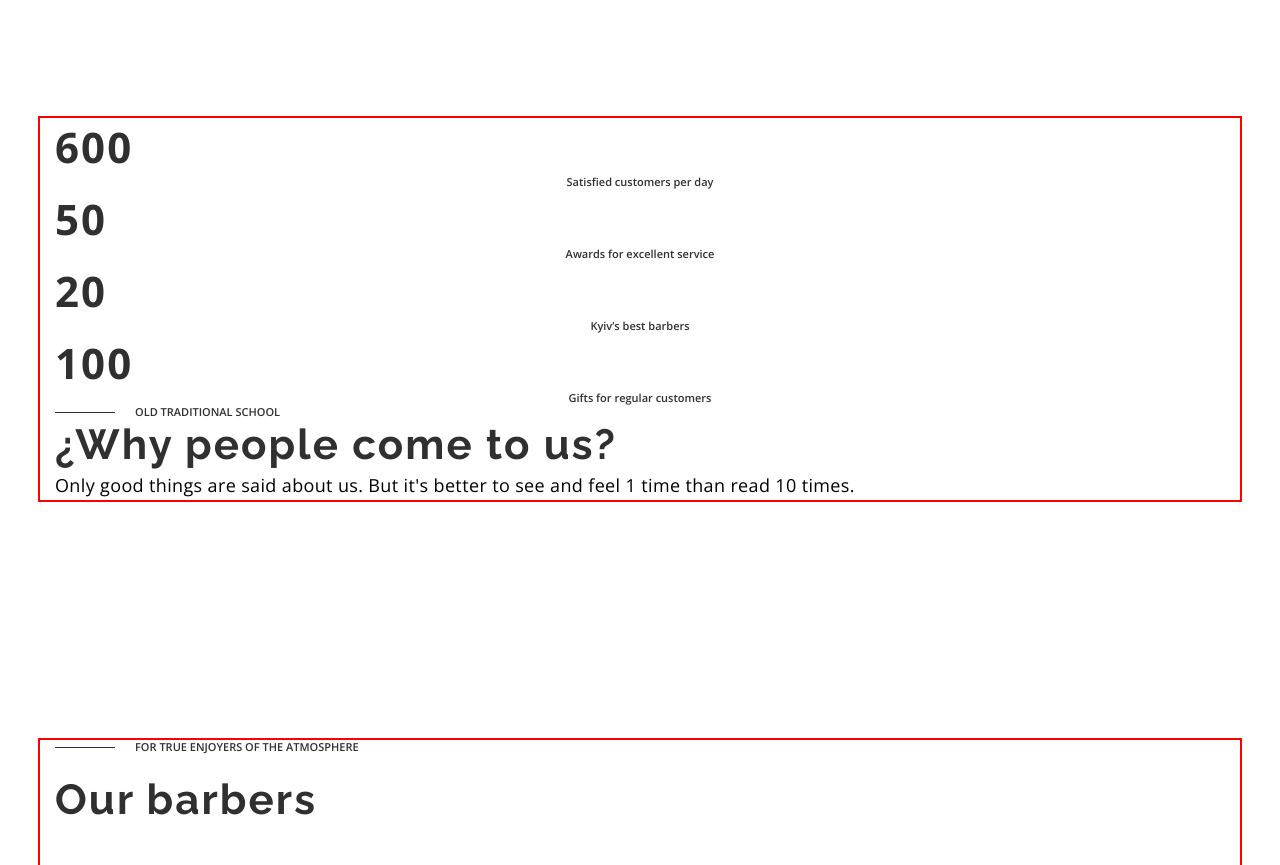
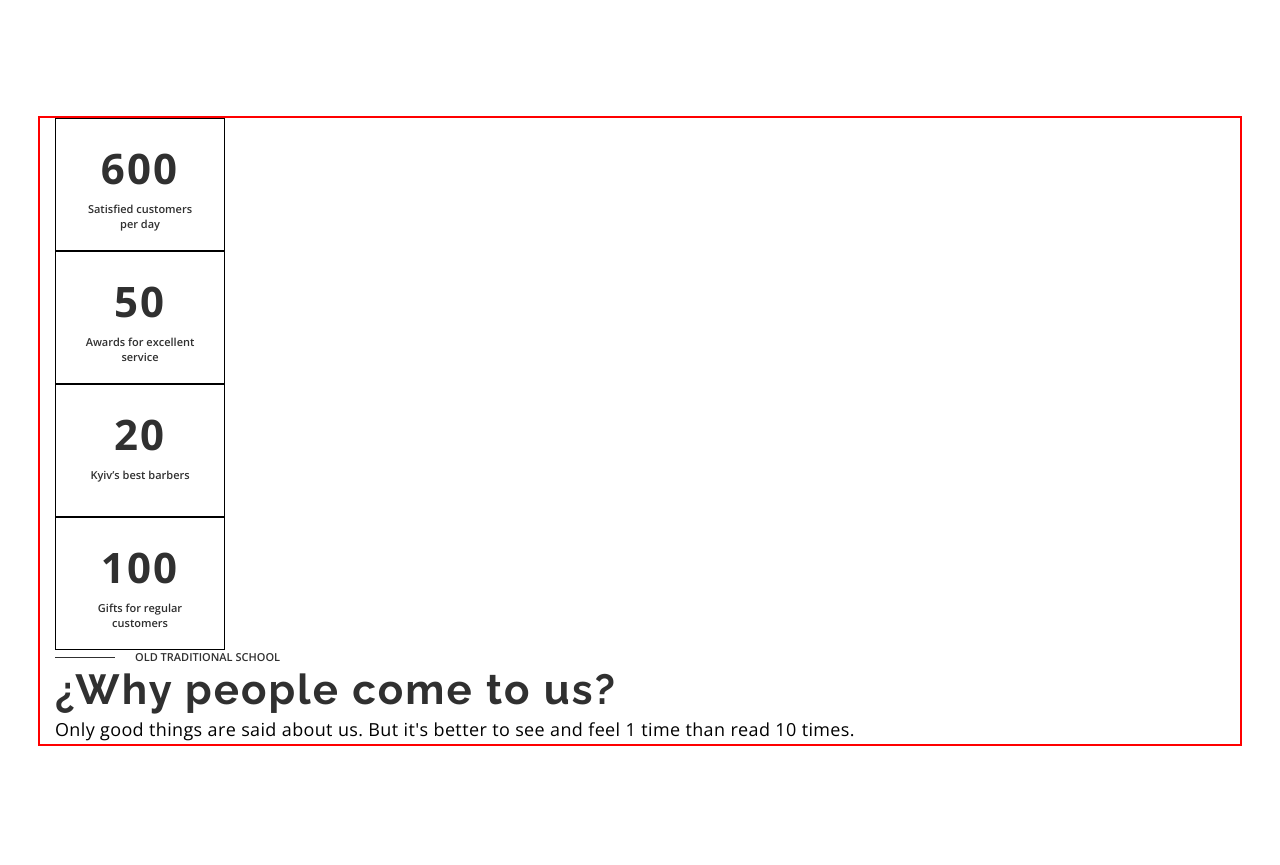
Before and after one commit to q3pro/Barbershop, a plain HTML site: page index.html in a window 1280 px wide. Shown: the part 2157-3022 px from the top of the page. Drawn offline with nearby package versions, Linux system fonts and the light colour scheme; files whose address does not match are found by name.

Commit message:
Update styles.css

```diff
--- a/css/styles.css
+++ b/css/styles.css
@@ -379,6 +379,13 @@ flex-grow: 1;
 .benefits-list {
 }
 
+.benefits-item {
+  border: 1px solid #000000;
+  height: 133px;
+  width: 170px;
+  padding: 20px 24px;
+}
+
 .benefits-item .count {
   font-weight: 700;
   font-size: 42px;
@@ -386,6 +393,8 @@ flex-grow: 1;
   text-align: center;
   letter-spacing: 0.05em;
   color: #303030;
+  display: block;
+  margin-bottom: 6px;
 }
 
 .benefits-item .count + p {
```
